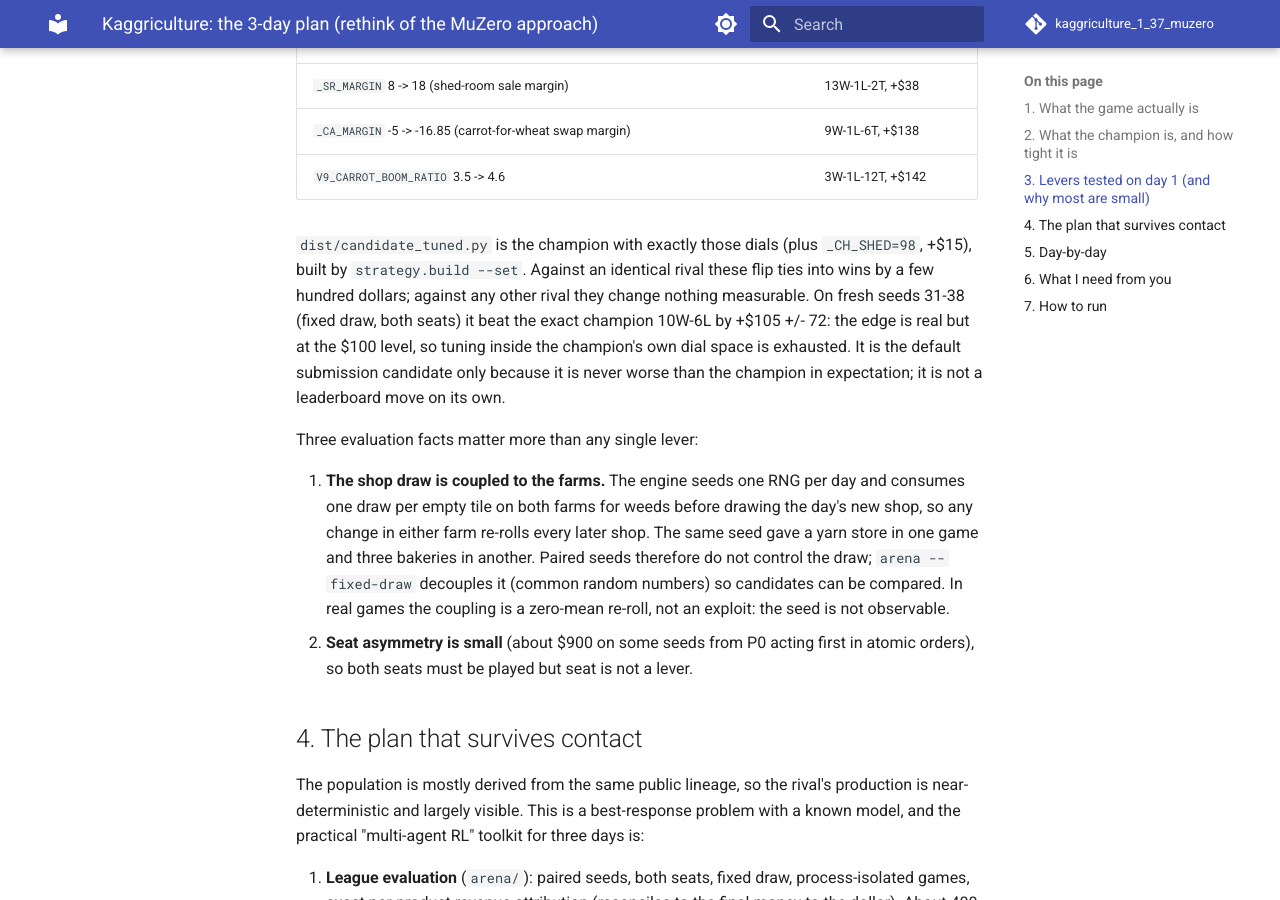
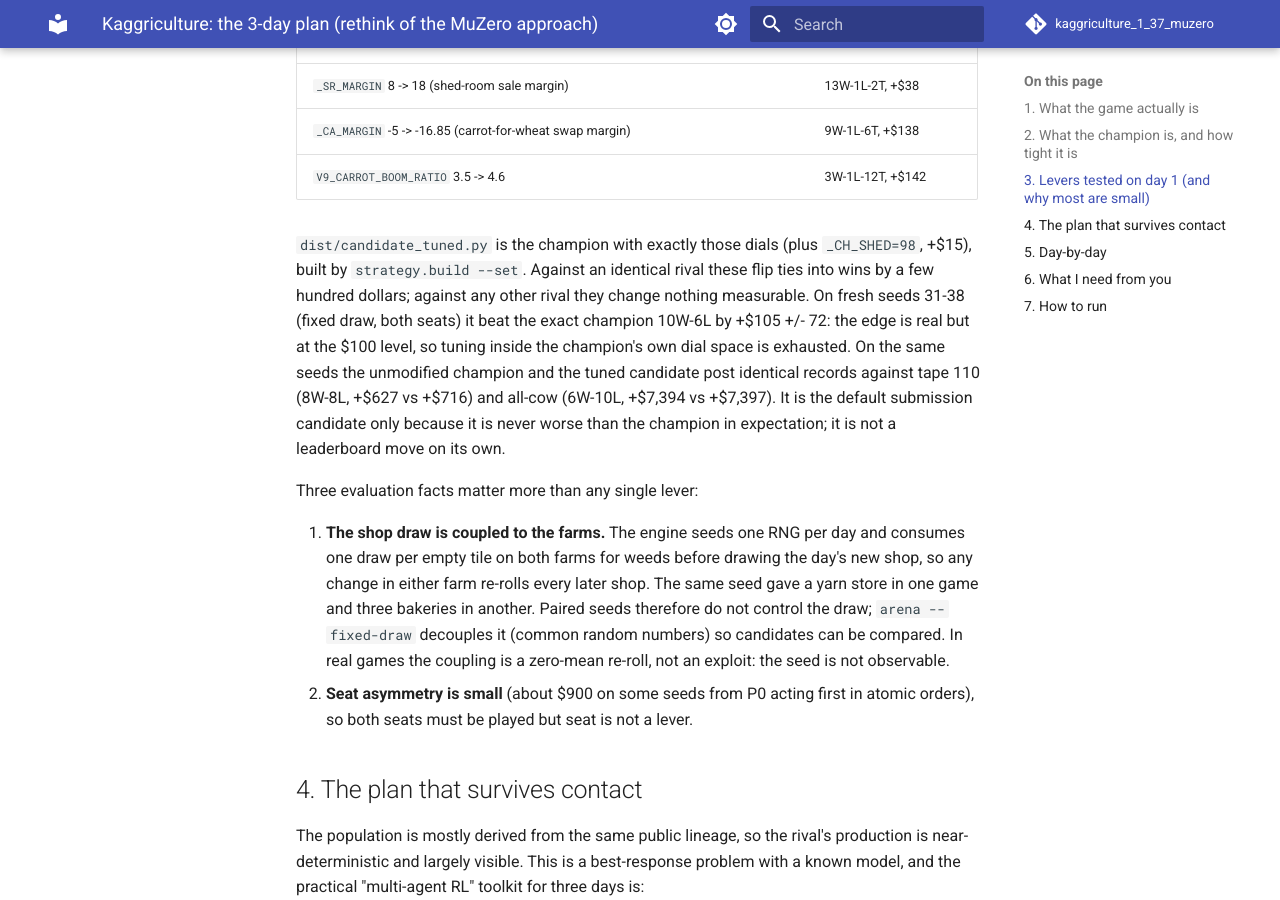
Before and after one commit to sweeden-ttu/kaggriculture_1_37_muzero, an MkDocs documentation site: the page built from docs/STRATEGY_3DAY.md, in a window 1280 px wide and 900 px high, scrolled down 3344 px. Built offline with MkDocs 1.6.1 and Material for MkDocs 9.7.7, drawn with Linux system fonts in a browser that asks for light colours; comment, search, counter and statistics services are not loaded; the version menu is left out.

Commit message:
Doc: apples-to-apples baseline on seeds 31-38
Co-Authored-By: Claude Fable 5.1 <noreply@anthropic.com>
Claude-Session: https://claude.ai/code/session_01SzL5EW82LNsXbKAdzcWgsL

```diff
--- a/docs/STRATEGY_3DAY.md
+++ b/docs/STRATEGY_3DAY.md
@@ -118,9 +118,11 @@ produce byte-identical games; the edge comes from four:
 rival these flip ties into wins by a few hundred dollars; against any other
 rival they change nothing measurable. On fresh seeds 31-38 (fixed draw, both seats) it beat the
 exact champion 10W-6L by +$105 +/- 72: the edge is real but at the $100
-level, so tuning inside the champion's own dial space is exhausted. It is the
-default submission candidate only because it is never worse than the champion
-in expectation; it is not a leaderboard move on its own.
+level, so tuning inside the champion's own dial space is exhausted. On the same seeds the
+unmodified champion and the tuned candidate post identical records against
+tape 110 (8W-8L, +$627 vs +$716) and all-cow (6W-10L, +$7,394 vs +$7,397).
+It is the default submission candidate only because it is never worse than
+the champion in expectation; it is not a leaderboard move on its own.
 
 Three evaluation facts matter more than any single lever:
 
```
